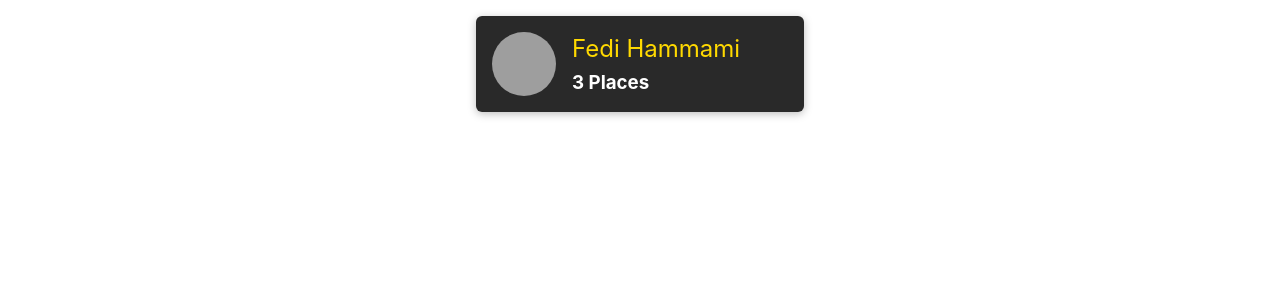
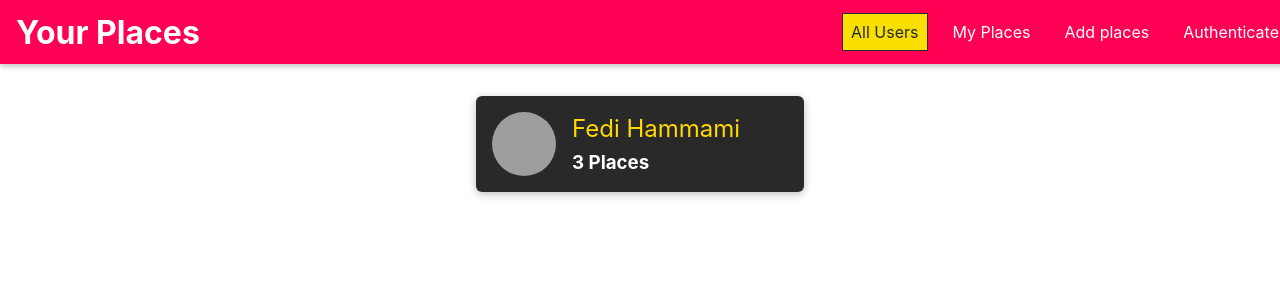
Before and after one commit to fedi1919/FrontEnd-mern, a React (Create React App) app: page / in a window 1280 px wide. Shown: the top 300 px of the page. Built offline with nearby package versions, Linux system fonts and the light colour scheme; grey boxes are pictures that could not be loaded.

Commit message:
adding navigation

```diff
--- a/src/App.js
+++ b/src/App.js
@@ -1,15 +1,20 @@
 import React from "react";
 import { BrowserRouter, Route, Routes } from "react-router-dom";
+
 import NewPlace from "./places/pages/NewPlace";
+import MainNavigation from "./shared/components/Navigation/MainNavigation";
 import Users from "./user/pages/Users";
 
 function App() {
   return (
     <BrowserRouter>
-      <Routes>
-        <Route path="/" element={<Users />} exact />
-        <Route path="/places/new" element={<NewPlace />} exact />
-      </Routes>
+      <MainNavigation />
+      <main>
+        <Routes>
+          <Route path="/" element={<Users />} exact />
+          <Route path="/places/new" element={<NewPlace />} exact />
+        </Routes>
+      </main>
     </BrowserRouter>
   );
 }
--- /dev/null
+++ b/src/shared/components/Navigation/MainHeader.css
@@ -0,0 +1,23 @@
+.main-header {
+  width: 100%;
+  height: 4rem;
+  display: flex;
+  align-items: center;
+  position: fixed;
+  top: 0;
+  left: 0;
+  background: #ff0055;
+  box-shadow: 0 2px 6px rgba(0, 0, 0, 0.26);
+  padding: 0 1rem;
+  z-index: 5;
+}
+
+main {
+  margin-top: 5rem;
+}
+
+@media (min-width: 768px) {
+  .main-header {
+    justify-content: space-between;
+  }
+}
--- /dev/null
+++ b/src/shared/components/Navigation/MainHeader.js
@@ -0,0 +1,10 @@
+import React from "react";
+
+import "./MainHeader.css";
+
+function MainHeader(props) {
+  // props.children refers to the things between the opening and closing tags of MainHeader
+  return <header className="main-header">{props.children}</header>;
+}
+
+export default MainHeader;
--- /dev/null
+++ b/src/shared/components/Navigation/MainNavigation.css
@@ -0,0 +1,45 @@
+.main-navigation__menu-btn {
+  width: 3rem;
+  height: 3rem;
+  background: transparent;
+  border: none;
+  display: flex;
+  flex-direction: column;
+  justify-content: space-around;
+  margin-right: 2rem;
+  cursor: pointer;
+}
+
+.main-navigation__menu-btn span {
+  display: block;
+  width: 3rem;
+  height: 2.5px;
+  background: white;
+}
+
+.main-navigation__title {
+  color: white;
+}
+
+.main-navigation__title a {
+  text-decoration: none;
+  color: white;
+}
+
+.main-navigation__header-nav {
+  display: none;
+}
+
+.main-navigation__drawer-nav {
+  height: 100%;
+}
+
+@media (min-width: 768px) {
+  .main-navigation__menu-btn {
+    display: none;
+  }
+
+  .main-navigation__header-nav {
+    display: block;
+  }
+}
--- /dev/null
+++ b/src/shared/components/Navigation/MainNavigation.js
@@ -0,0 +1,27 @@
+import React from "react";
+import { Link } from "react-router-dom";
+
+import MainHeader from "./MainHeader";
+import NavLinks from "./NavLinks";
+
+import "./MainNavigation.css";
+
+function MainNavigation(props) {
+  return (
+    <MainHeader>
+      <button className="main-navigation__menu-btn">
+        <span />
+        <span />
+        <span />
+      </button>
+      <h1 className="main-navigation__title">
+        <Link to="/">Your Places</Link>
+      </h1>
+      <nav>
+        <NavLinks />
+      </nav>
+    </MainHeader>
+  );
+}
+
+export default MainNavigation;
--- /dev/null
+++ b/src/shared/components/Navigation/NavLinks.css
@@ -0,0 +1,76 @@
+.nav-links {
+  list-style: none;
+  margin: 0;
+  padding: 0;
+  width: 100%;
+  height: 100%;
+  display: flex;
+  flex-direction: column;
+  justify-content: center;
+  align-items: center;
+}
+
+.nav-links li {
+  margin: 1rem;
+}
+
+.nav-links a {
+  border: 1px solid transparent;
+  color: #292929;
+  text-decoration: none;
+  padding: 0.5rem;
+}
+
+.nav-links a:hover,
+.nav-links a:active,
+.nav-links a.active {
+  background: #f8df00;
+  border-color: #292929;
+  color: #292929;
+}
+
+.nav-links button {
+  cursor: pointer;
+  border: 1px solid #292929;
+  color: #292929;
+  background: transparent;
+  padding: 0.5rem;
+  font: inherit;
+}
+
+.nav-links button:focus {
+  outline: none;
+}
+
+.nav-links button:hover,
+.nav-links button:active {
+  background: #292929;
+  color: white;
+}
+
+@media (min-width: 768px) {
+  .nav-links {
+    flex-direction: row;
+  }
+
+  .nav-links li {
+    margin: 0 0.5rem;
+  }
+
+  .nav-links a {
+    color: white;
+    text-decoration: none;
+  }
+
+  .nav-links button {
+    border: 1px solid white;
+    color: white;
+    background: transparent;
+  }
+
+  .nav-links button:hover,
+  .nav-links button:active {
+    background: #f8df00;
+    color: #292929;
+  }
+}
--- /dev/null
+++ b/src/shared/components/Navigation/NavLinks.js
@@ -0,0 +1,27 @@
+import React from "react";
+import { NavLink } from "react-router-dom";
+
+import "./NavLinks.css";
+
+function NavLinks(props) {
+  return (
+    <ul className="nav-links">
+      <li>
+        <NavLink to="/" exact>
+          All Users
+        </NavLink>
+      </li>
+      <li>
+        <NavLink to="/u1/places">My Places</NavLink>
+      </li>
+      <li>
+        <NavLink to="/places/new">Add places</NavLink>
+      </li>
+      <li>
+        <NavLink to="/auth">Authenticate</NavLink>
+      </li>
+    </ul>
+  );
+}
+
+export default NavLinks;
--- a/src/user/components/UsersList.js
+++ b/src/user/components/UsersList.js
@@ -1,4 +1,6 @@
 import React from "react";
+
+import Card from "../../shared/components/UIElements/Card";
 import UserItem from "./UserItem";
 
 import "./UsersList.css";
@@ -7,7 +9,9 @@
   if (props.items.length === 0) {
     return (
       <div className="center">
-        <h2>No users found.</h2>
+        <Card>
+          <h2>No users found.</h2>
+        </Card>
       </div>
     );
   }
```
Also changed, not shown: src/shared/components/Navigation/SideDrawer.css (added), src/shared/components/Navigation/SideDrawer.js (added).
